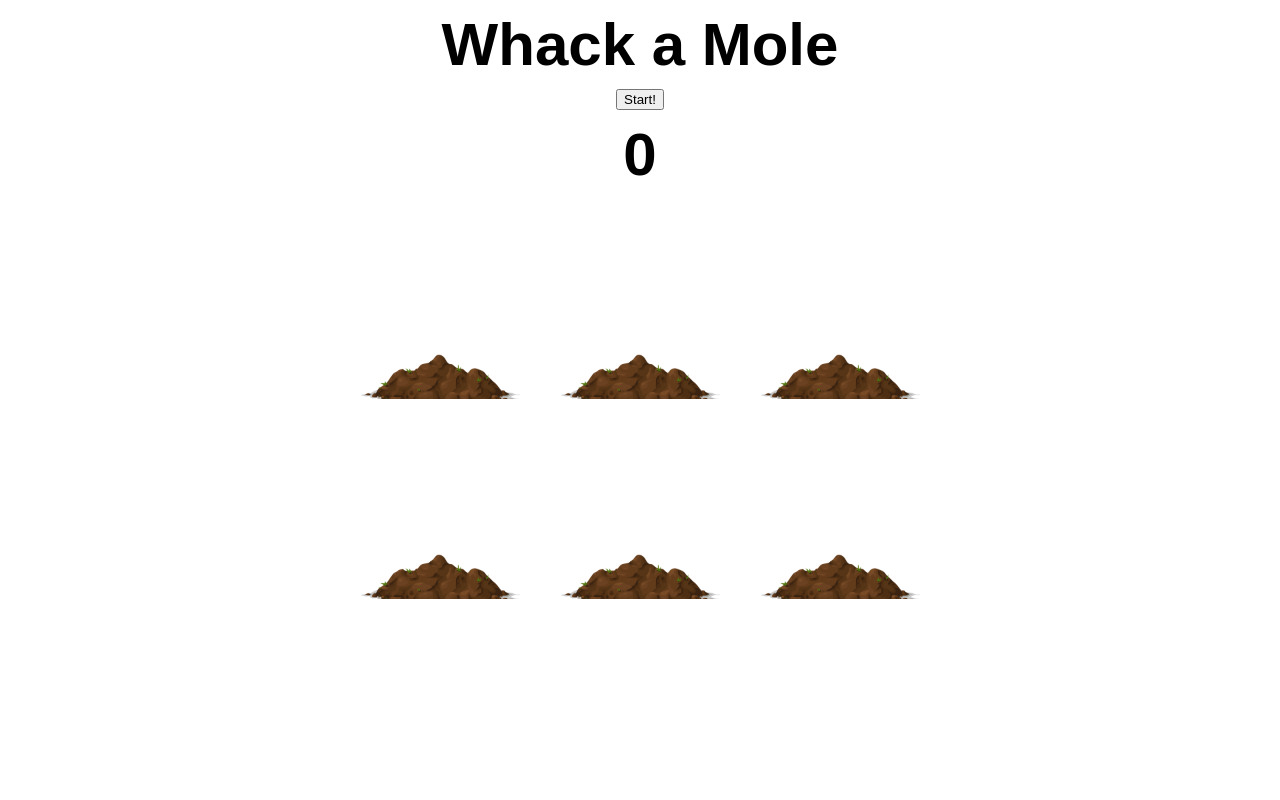
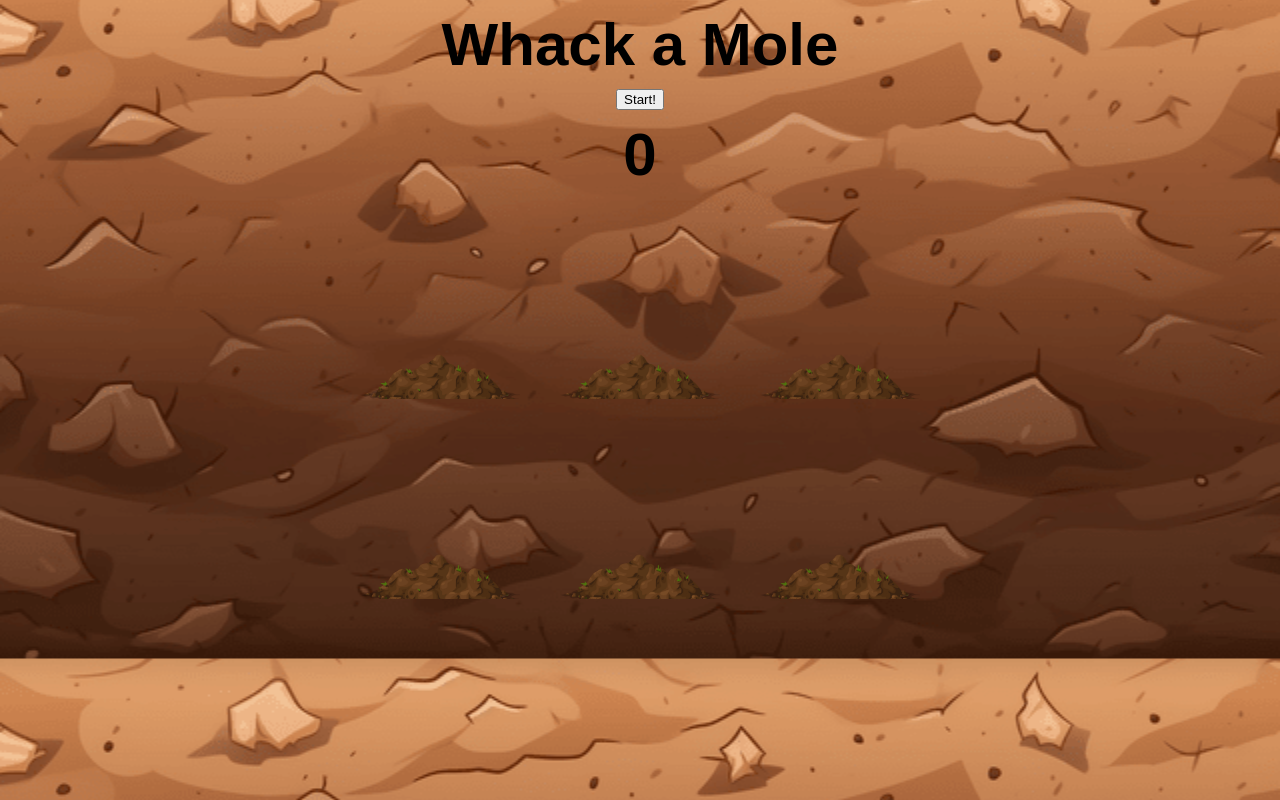
Before and after one commit to vincentbernardprogit/whack-a-mole, a plain HTML site: page index.html in a window 1280 px wide. Drawn offline with Linux system fonts and the light colour scheme.

Commit message:
Add a new background
To add a background based on the game theme.

```diff
--- a/style.css
+++ b/style.css
@@ -1,3 +1,9 @@
+body {
+	background-image: url("images/ground_background_1.png");
+	background-size: cover;
+	background-position: center;
+}
+
 h1 {
     font-size: 60px;
     text-align: center;
```
Also changed, not shown: images/ground_background_1.png (added).
